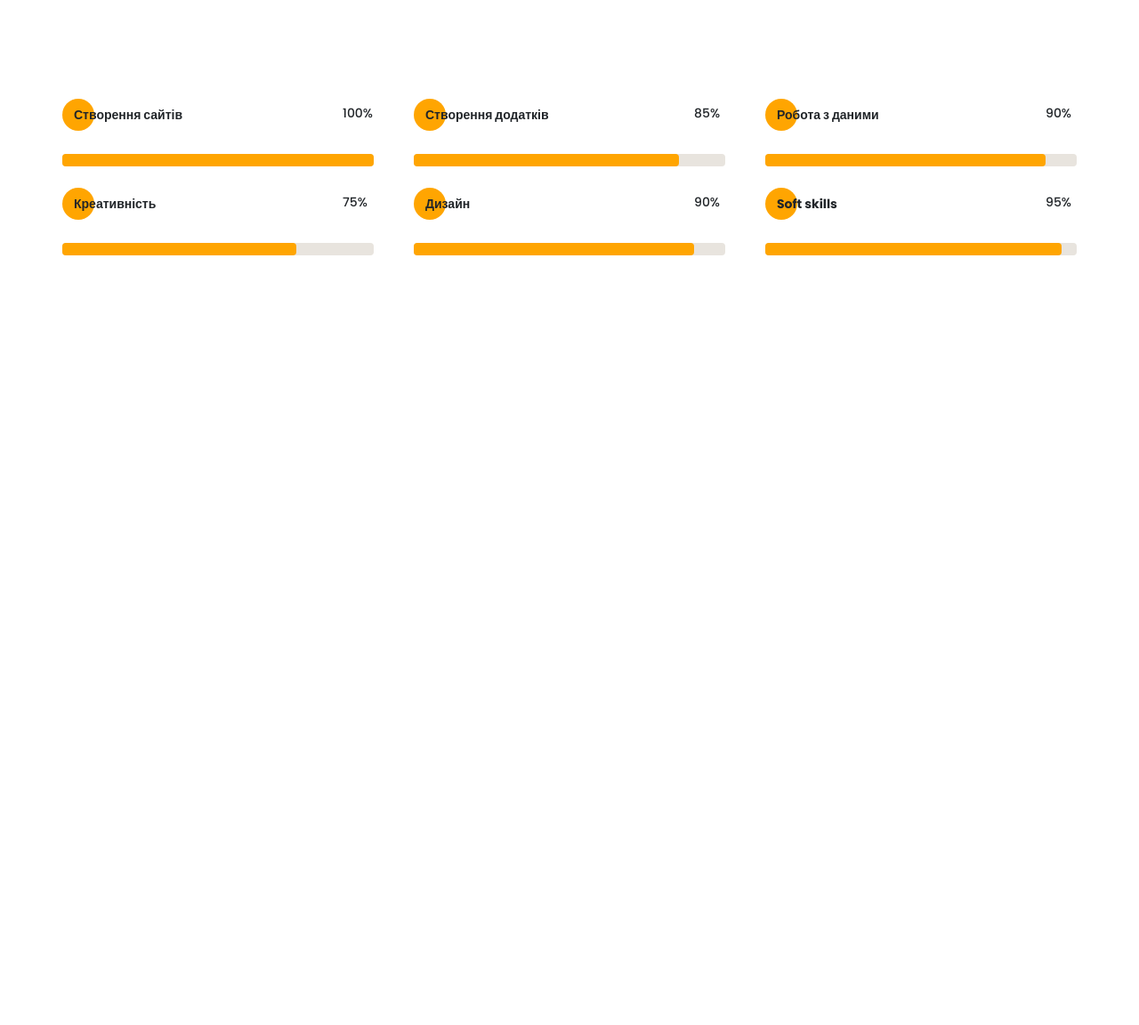
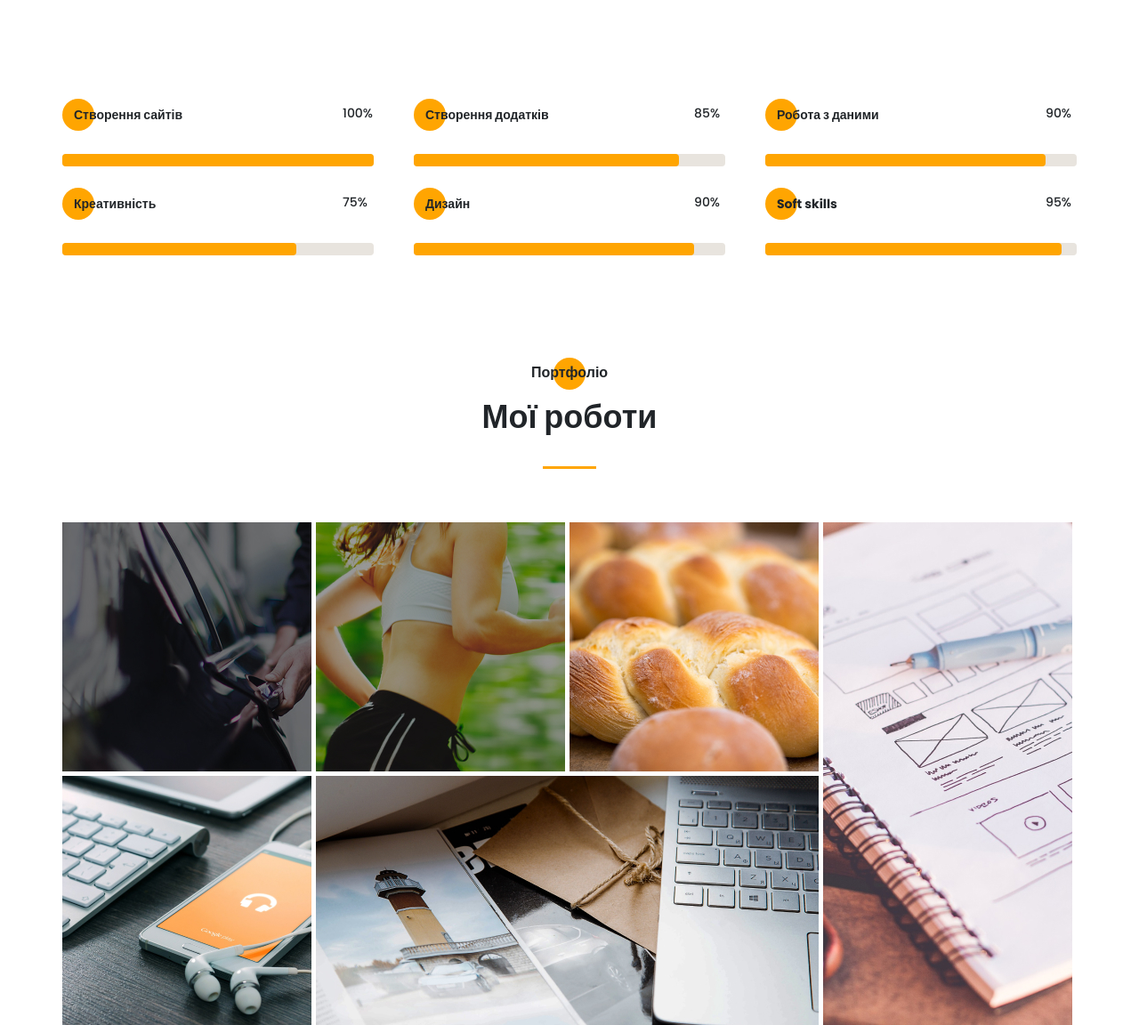
Before and after one commit to DenysKo88/portfolio, a website: page src/index.html in a window 1280 px wide. Shown: the part 3024-4176 px from the top of the page at 89% size. Before the commit the page ends 3311 px from the top, so only its background shows below. Drawn offline with Linux system fonts and the light colour scheme.

Commit message:
add new section 'portfolio' and fix some bugs

```diff
--- a/src/index.html
+++ b/src/index.html
@@ -141,8 +141,8 @@
 
     <section class="resume">
         <div class="container">
-            <h2 class="title title_fz16 resume__title">Досвід</h2>
-            <div class="title title_fz36 resume__subtitle">Чим я буду корисний</div>
+            <h2 class="title title_fz16 title__section-title">Досвід</h2>
+            <div class="title title_fz36 title__section-subtitle">Чим я буду корисний</div>
             <div class="divider"></div>
 
             <div class="resume__wrapper">
@@ -210,8 +210,8 @@
 
     <section class="skills">
         <div class="container">
-            <h2 class="title title_fz16 resume__title">Навички</h2>
-            <div class="title title_fz36 resume__subtitle">Чим я користуюсь в роботі</div>
+            <h2 class="title title_fz16 title__section-title">Навички</h2>
+            <div class="title title_fz36 title__section-subtitle">Чим я користуюсь в роботі</div>
             <div class="divider"></div>
             <div class="skills__wrapper">
                 <div class="skills__item">
@@ -293,11 +293,35 @@
                     <div class="skills__raitings-line"><span></span></div>
                 </div>
             </div>
-
-
         </div>
     </section>
 
+    <section class="portfolio"></section>
+        <div class="container">
+            <h2 class="title title_fz16 title__section-title">Портфоліо</h2>
+            <div class="title title_fz36 title__section-subtitle">Мої роботи</div>
+            <div class="divider"></div>
+            <div class="portfolio__wrapper">
+                <a href="#" class="portfolio__item">
+                    <img src="img/works/uber.jpg" alt="uber">
+                </a>
+                <a href="https://denysko88.github.io/pulse/" class="portfolio__item">
+                    <img src="img/works/pulse.jpg" alt="pulse">
+                </a>
+                <a href="#" class="portfolio__item">
+                    <img src="img/works/bread.jpg" alt="bread">
+                </a>
+                <a href="#" class="portfolio__item vertical">
+                    <img src="img/works/plans.jpg" alt="plan">
+                </a>
+                <a href="#" class="portfolio__item">
+                    <img src="img/works/ipad.jpg" alt="ipad">
+                </a>
+                <a href="#" class="portfolio__item horizontal">
+                    <img src="img/works/mac.jpg" alt="mac">
+                </a>
+            </div>
+        </div>
     <script src="js/script.js"></script>
 </body>
 </html>
--- /dev/null
+++ b/src/sass/blocks/_portfolio.scss
@@ -0,0 +1,27 @@
+.portfolio {
+    margin-top: 120px;
+    &__wrapper {
+        margin-top: 60px;
+        display: grid;
+        grid-template: repeat(2, 280px)/repeat(4, 280px);
+        grid-auto-rows: 280px;
+        gap: 5px;
+        .vertical {
+            grid-row: 1/3;
+            grid-column: 4/5;
+        }
+        .horizontal {
+            grid-row: 2/3;
+            grid-column: 2/4;
+        }
+    }
+    &__item {
+        img {
+            width: 100%;
+        }
+        &:hover {
+            transform: scale(1.1);
+            transition: all 0.5s;
+        }
+    }
+}
--- a/src/sass/blocks/_resume.scss
+++ b/src/sass/blocks/_resume.scss
@@ -1,18 +1,5 @@
 .resume {
     padding-top: 120px;
-    &__title {
-        position: relative;
-        text-align: center;
-        @include before_circle;
-        &:before {
-            top: -5px;
-            left: 50%;
-            transform: translateX(-50%);
-        }
-    }
-    &__subtitle {
-        text-align: center;
-    }
     &__wrapper {
         display: grid;
         padding: 60px 65px 0 65px;
--- a/src/sass/blocks/_title.scss
+++ b/src/sass/blocks/_title.scss
@@ -20,4 +20,17 @@
         font-size: 20px;
         line-height: 30px;
     }
+    &__section-title {
+        position: relative;
+        text-align: center;
+        @include before_circle;
+        &:before {
+            top: -5px;
+            left: 50%;
+            transform: translateX(-50%);
+        }
+    }
+    &__section-subtitle {
+        text-align: center;
+    }
 }
--- a/src/sass/style.scss
+++ b/src/sass/style.scss
@@ -31,3 +31,4 @@
 @import 'blocks/aboutme';
 @import 'blocks/resume';
 @import 'blocks/skills';
+@import 'blocks/portfolio';
```
Also changed, not shown: dist/css/style.min.css, dist/img/works/mac.jpg (added), dist/index.html, src/css/style.min.css, src/img/works/mac.jpg (added), 1 other file.
